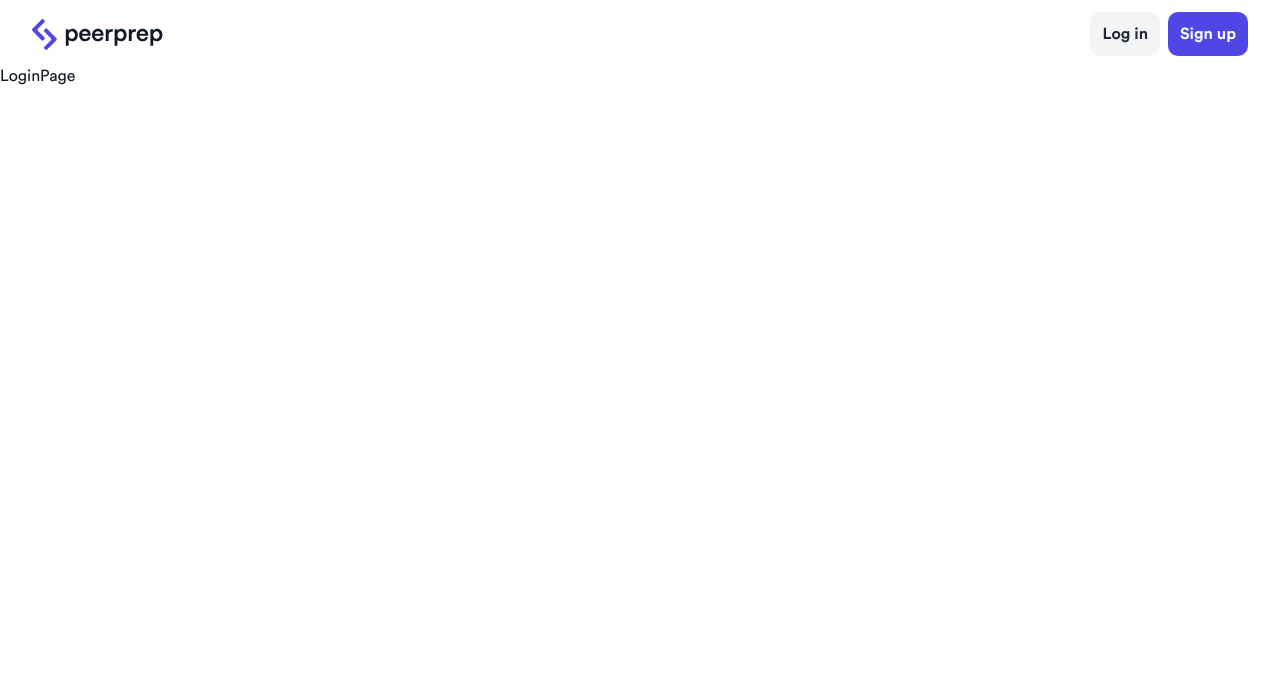
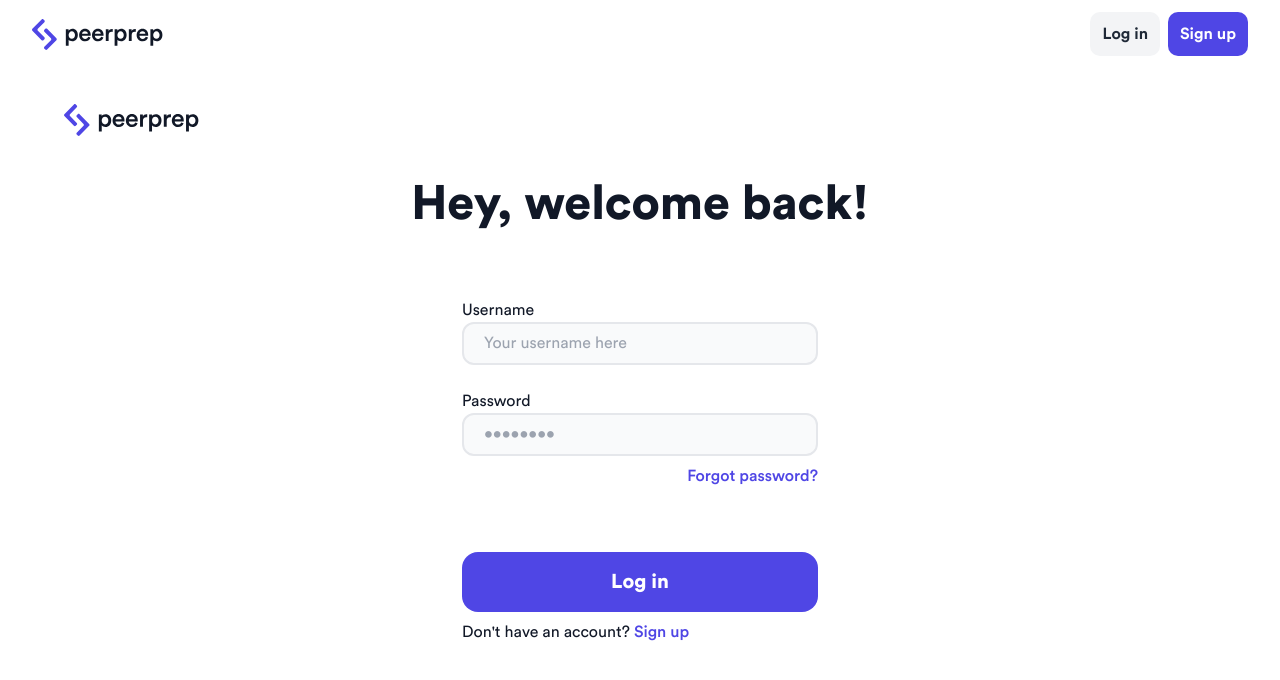
Before and after one commit to CS3219-AY2223S1/cs3219-project-ay2223s1-g18, a React (Create React App) app in the folder frontend/: page /login in a window 1280 px wide. Shown: the top 680 px of the page. Built offline with nearby package versions, Linux system fonts and the light colour scheme.

Commit message:
Login page UI

```diff
--- a/frontend/src/index.css
+++ b/frontend/src/index.css
@@ -72,7 +72,7 @@ code {
 
 a {
   color: var(--accent) !important;
-  text-decoration: none;
+  text-decoration: none !important;
   font-weight: 500 !important;
   cursor: pointer;
 }
--- a/frontend/src/pages/LoginPage.js
+++ b/frontend/src/pages/LoginPage.js
@@ -1,7 +1,123 @@
-import React from "react";
+import styled from "styled-components";
+import { useState } from "react";
+import axios from "axios";
+import { Link } from "react-router-dom";
+import logo from "../assets/Logo.svg";
+import Button from "../components/Button";
 
-const LoginPage = () => {
-  return <div>LoginPage</div>;
-};
+function LoginPage() {
+  const [username, setUsername] = useState("");
+  const [password, setPassword] = useState("");
+  const [error, setError] = useState("");
+
+  return (
+    <div
+      style={{
+        height: "100%",
+        width: "100vw",
+        overflowX: "hidden",
+      }}
+    >
+      <CardPageWrap>
+        <a href="/">
+          <img
+            src={logo}
+            alt="logo"
+            style={{
+              height: "32px",
+              margin: "40px 24px",
+              cursor: "pointer",
+            }}
+          />
+        </a>
+        <Header>Hey, welcome back!</Header>
+        <CardWrap>
+          <div style={{ maxWidth: "400px" }}>
+            <div style={{ width: "100%", marginBottom: "24px" }}>
+              <label>Username</label>
+              <input
+                type="username"
+                required
+                placeholder="Your username here"
+                onChange={(e) => setUsername(e.target.value)}
+                value={username}
+                style={{ width: "356px" }}
+              />
+              {error && (
+                <p
+                  style={{
+                    color: "var(--red)",
+                    fontWeight: "600",
+                    marginTop: "8px",
+                  }}
+                >
+                  {error}
+                </p>
+              )}
+            </div>
+
+            <label>Password</label>
+            <input
+              type="password"
+              required
+              placeholder="••••••••"
+              value={password}
+              onChange={(e) => setPassword(e.target.value)}
+              style={{ width: "356px" }}
+            />
+            <a>
+              <p className="mt-2" style={{ textAlign: "end" }}>
+                Forgot password?
+              </p>
+            </a>
+
+            <Button
+              variant="primary"
+              size="big"
+              style={{ marginTop: "48px", width: "100%" }}
+            >
+              Log in
+            </Button>
+            <p style={{ marginTop: "8px" }}>
+              Don't have an account? <a href="/signup">Sign up</a>
+            </p>
+          </div>
+        </CardWrap>
+      </CardPageWrap>
+    </div>
+  );
+}
 
 export default LoginPage;
+
+const CardPageWrap = styled.div`
+  width: 100%;
+  max-width: 1200px;
+  margin-left: auto;
+  margin-right: auto;
+  overflow-x: hidden;
+`;
+
+const Header = styled.h1`
+  margin: 0 auto;
+  max-width: 700px;
+  text-align: center;
+  font-size: var(--text-2xl);
+  font-weight: 800;
+`;
+
+const CardWrap = styled.div`
+  display: flex;
+  justify-content: center;
+  margin: 0;
+  gap: 24px;
+  padding: 24px 0;
+
+  @media (min-width: 640px) {
+    padding: 32px 0;
+  }
+
+  @media (min-width: 832px) {
+    padding: 64px 48px;
+  }
+`;
```
